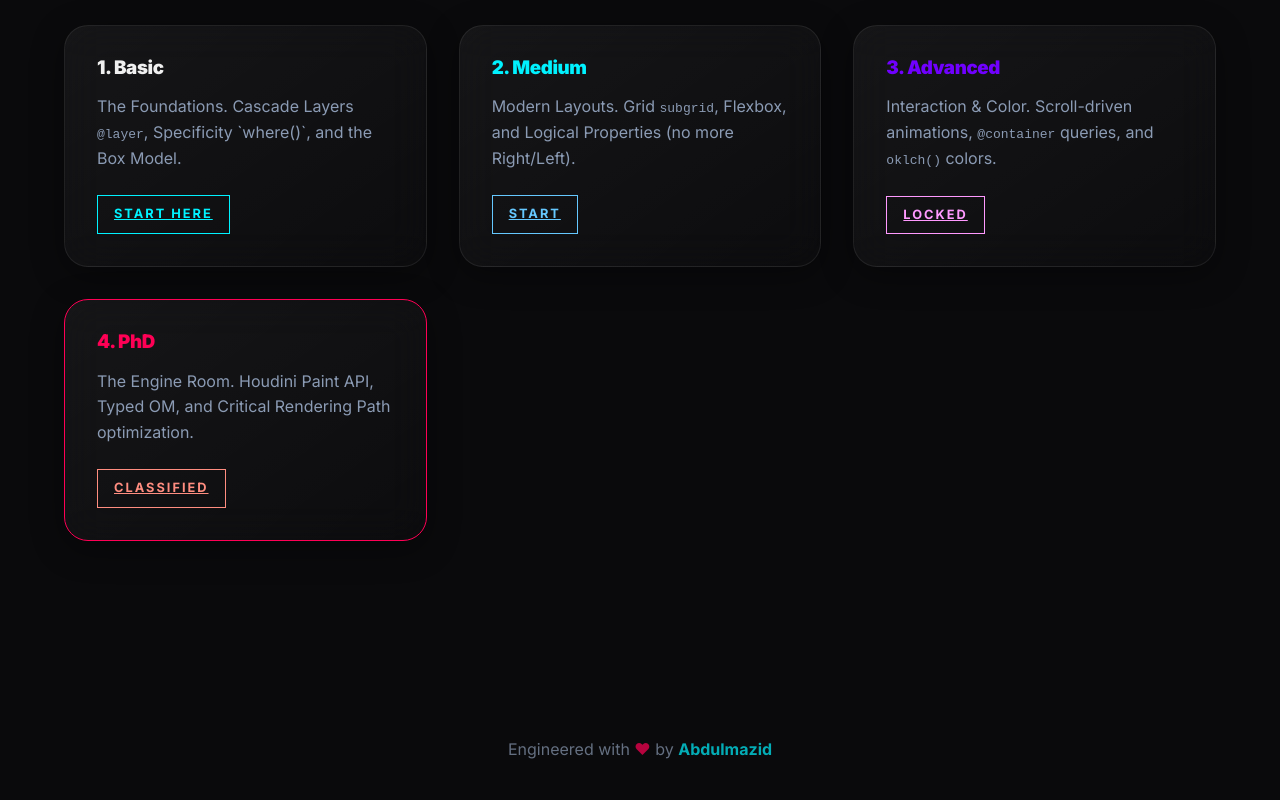
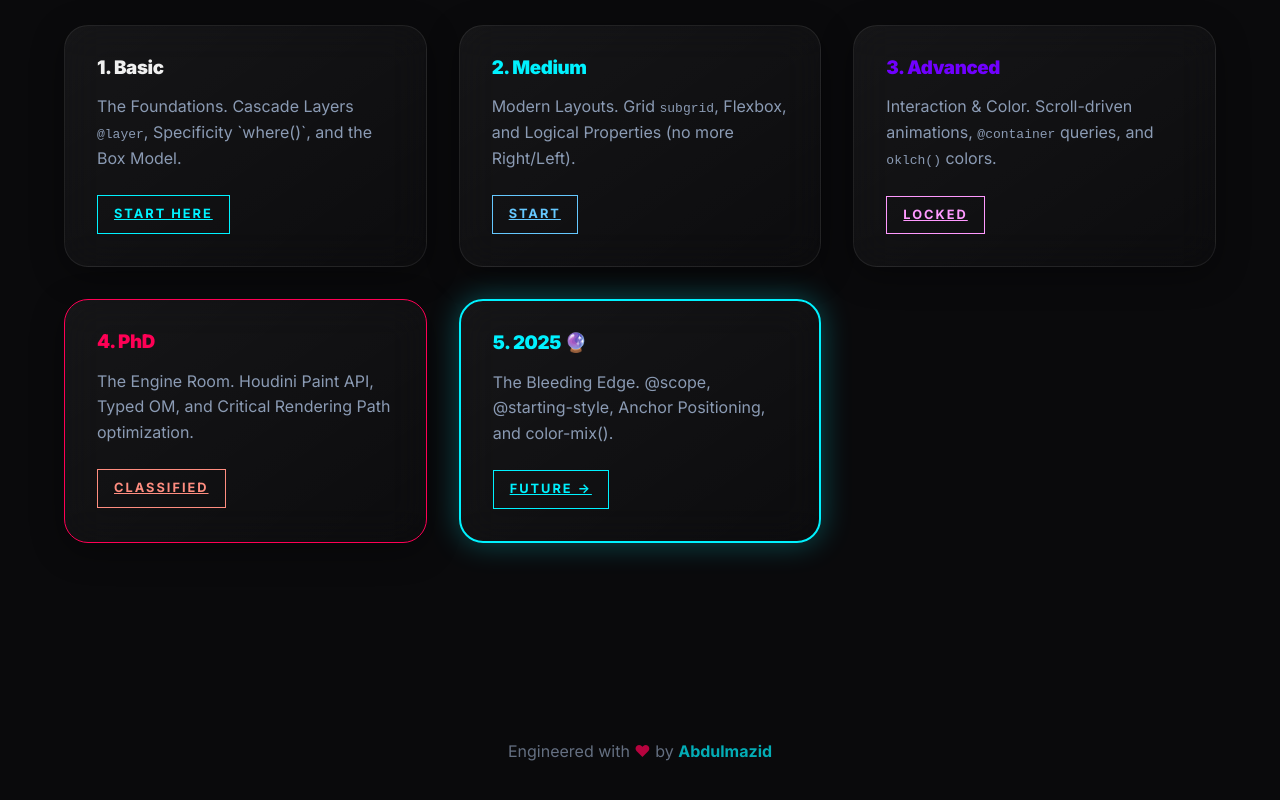
Before and after one commit to Abdulmazid24/my-try-github-repo, a plain HTML site: page index.html in a window 1280 px wide. Shown: the part 1024-1824 px from the top of the page. Drawn offline with Linux system fonts and the light colour scheme.

Commit message:
feat(navigation): add 2025 Experimental Features to curriculum - Add 5th card with glowing pulse effect - Link to experimental.html module - Visual emphasis on cutting-edge nature

```diff
--- a/index.html
+++ b/index.html
@@ -110,6 +110,18 @@
           <a href="pages/phd.html" class="btn-neon"
             style="margin-top: 1.5rem; font-size: 0.8rem; padding: 0.5rem 1rem; filter: hue-rotate(180deg);">Classified</a>
         </article>
+
+        <!-- Level 5: 2025 Experimental -->
+        <article class="glass-panel"
+          style="padding: 2rem; border: 2px solid var(--color-primary); box-shadow: 0 0 30px rgba(0, 242, 255, 0.3);">
+          <h3 style="color: var(--color-primary); margin-bottom: 1rem;">5. 2025 🔮</h3>
+          <p style="color: var(--color-text-muted);">
+            The Bleeding Edge. @scope, @starting-style, Anchor Positioning, and color-mix().
+          </p>
+          <a href="pages/experimental.html" class="btn-neon"
+            style="margin-top: 1.5rem; font-size: 0.8rem; padding: 0.5rem 1rem; animation: pulse 2s infinite;">Future
+            →</a>
+        </article>
       </div>
     </section>
 
```
